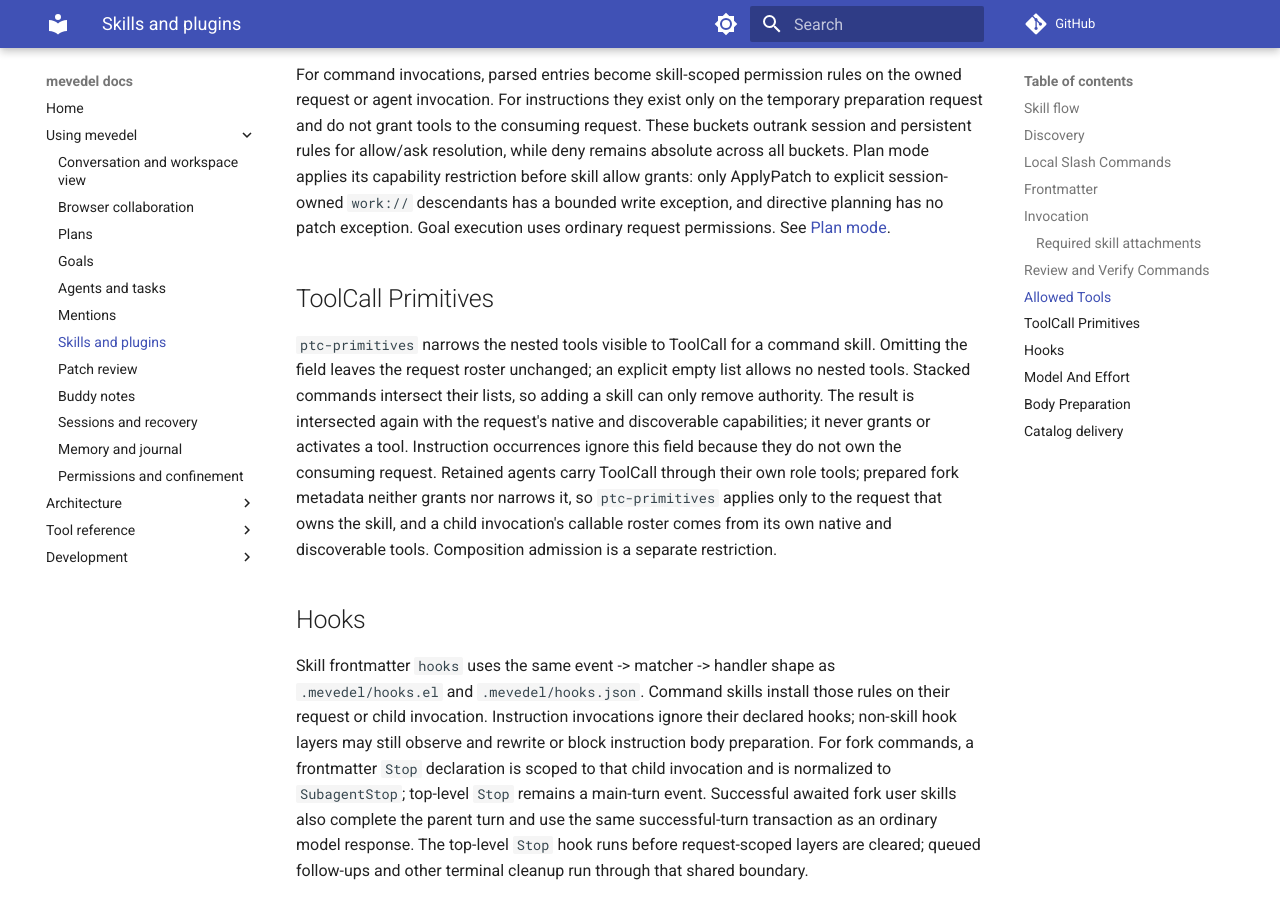
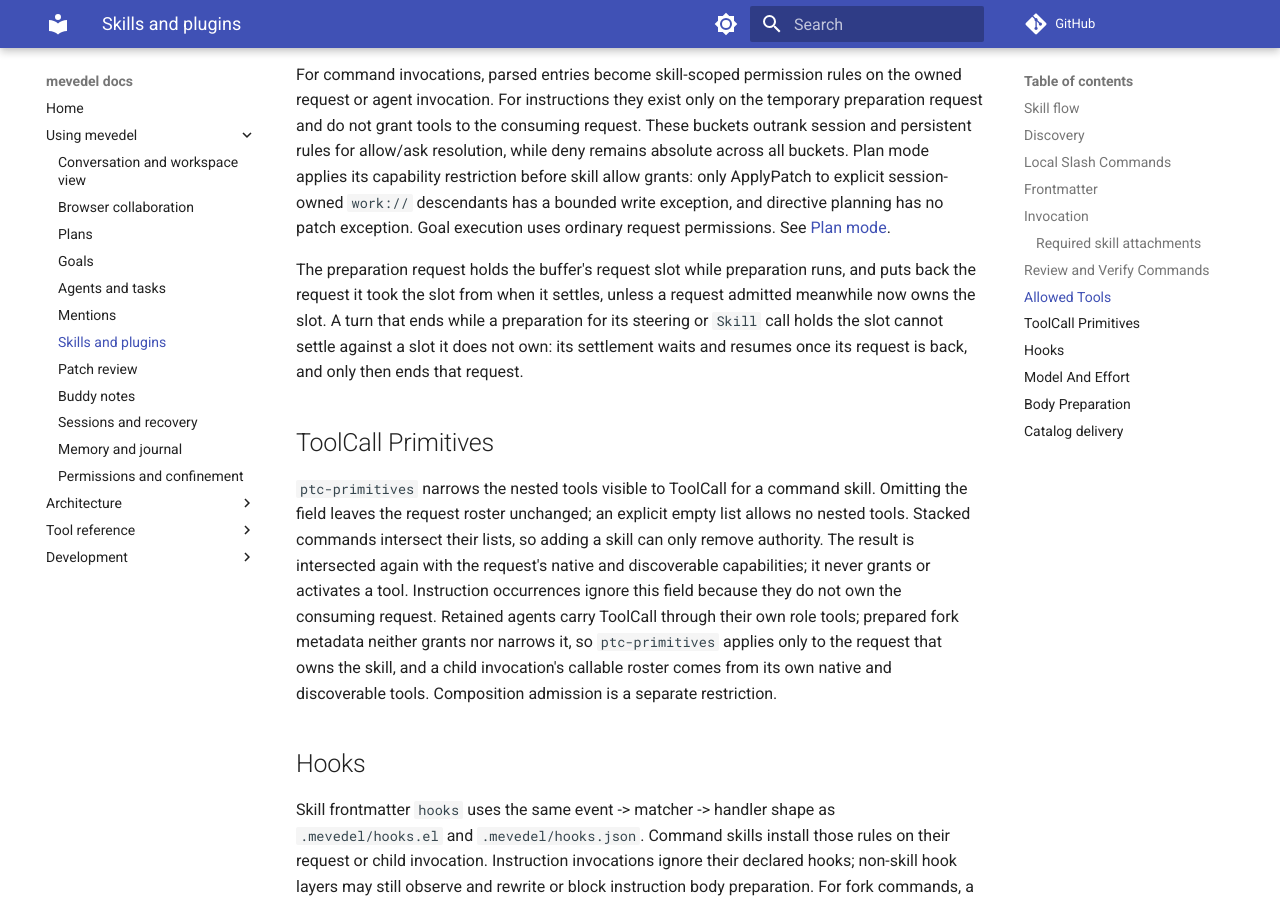
Before and after one commit to FrauH0lle/mevedel, an MkDocs documentation site: the page built from docs/skills.md, in a window 1280 px wide and 900 px high, scrolled down 15856 px. Built offline with MkDocs 1.6.1 and Material for MkDocs 9.7.7, drawn with Linux system fonts in a browser that asks for light colours; comment, search, counter and statistics services are not loaded.

Commit message:
fix(turn): End a turn that finishes while skill preparation holds its slot
A session kept `mevedel--current-request' after its turn had finished,
so every "is a turn running" check -- the room status, the journal
idle seal, the deployed host's update check -- stayed busy until the
daemon restarted.

Skill preparation installs a temporary request in the buffer's slot and
restores the one it took the slot from when it settles.  Steering with a
skill and a mid-turn Skill call prepare while the turn's own request is
live.  When that turn's terminal transition arrived meanwhile, settlement
saw a request with another identity, took it for a newer request that
had replaced the turn, and settled nothing.  Preparation then restored
the finished turn's request, which nothing would ever end.  The restore
also overwrote a request admitted after the preparation request had been
torn down.

The preparation request now records the request it displaced.  A
terminal transition or a settlement chain that finds its request
displaced parks its continuation, and preparation resumes it after
restoring the request, so the turn settles against its own request and
ends it.  Preparation restores only over its own request or an emptied
slot.  `mevedel-request-end', where every turn ends, also clears the
slot when a teardown step signals; the error used to be swallowed by
the settlement step wrapper with the request left in place.

* mevedel-structs.el (mevedel-request): Add displaced.
* mevedel-turn.el (mevedel--turn-displaced-settlements): New.
(mevedel--turn-displaced-p, mevedel--turn-park)
(mevedel-turn-resume-displaced): New.
(mevedel--complete-turn, mevedel--fail-turn): Park while displaced.
(mevedel--defer-turn-steps): Park the chain and its cancellation while
displaced.
(mevedel-request-end): Clear the slot even when teardown signals.
* mevedel-skills-invoke.el (mevedel-skills--preparation-settler): Record
the displaced request; restore only over the preparation request or an
emptied slot; resume parked settlement.
* docs/skills.md: Describe the preparation request's slot.
* test/test-mevedel-skills-invoke.el, test/test-mevedel-turn.el,
test/test-mevedel-turn-request.el: Cover them, including the leak.

```diff
--- a/docs/skills.md
+++ b/docs/skills.md
@@ -723,6 +723,13 @@ ApplyPatch to explicit session-owned `work://` descendants has a bounded write
 exception, and directive planning has no patch exception. Goal execution uses
 ordinary request permissions. See [Plan mode](plan-mode.md).
 
+The preparation request holds the buffer's request slot while preparation
+runs, and puts back the request it took the slot from when it settles, unless
+a request admitted meanwhile now owns the slot. A turn that ends while a
+preparation for its steering or `Skill` call holds the slot cannot settle
+against a slot it does not own: its settlement waits and resumes once its
+request is back, and only then ends that request.
+
 ## ToolCall Primitives
 
 `ptc-primitives` narrows the nested tools visible to ToolCall for a command
```
Also changed, not shown: 6 other files.
